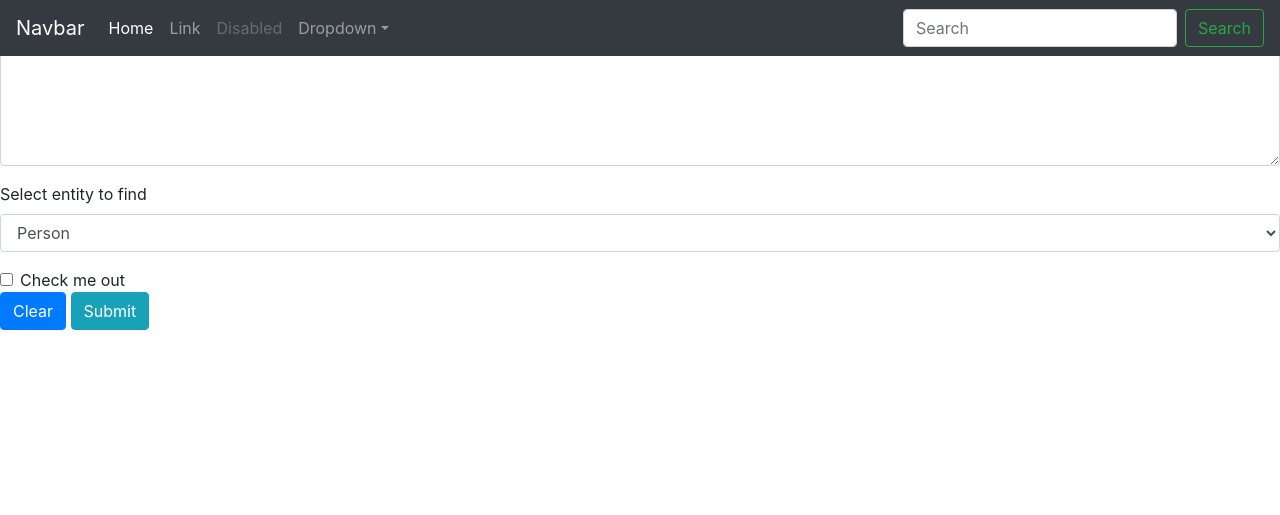
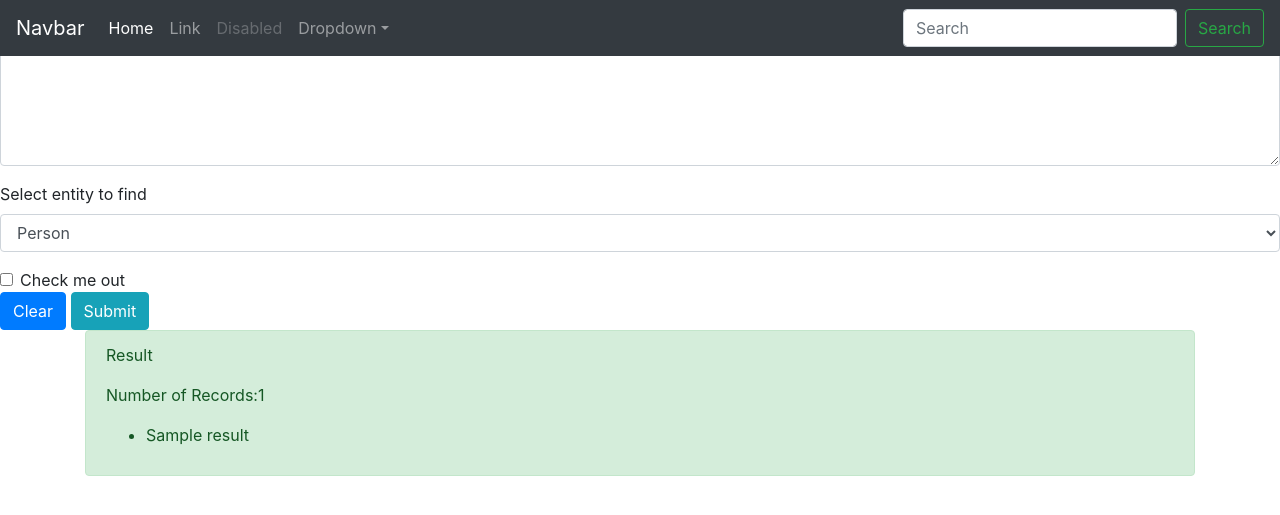
Before and after one commit to thepartisan101/NLP, a Python web app: template spacy-api/templates/index.html in a window 1280 px wide. Shown: the top 515 px of the page. Run offline with Jinja, Linux system fonts and the light colour scheme; the template is opened without the code that fills it: most values are stand-ins (such as "Sample title", 1, 10 or a date in 2020); some libraries are stand-ins or nearby versions.

Commit message:
Add field for results, fixed spaces

```diff
--- a/spacy-api/templates/index.html
+++ b/spacy-api/templates/index.html
@@ -2,11 +2,13 @@
 <html lang="en">
 <head>
     <meta charset="UTF-8">
+    <meta http-equiv="X-UA-Compatible" content="ie=edge">
+    <title>Named Entity Extractor</title>
     <meta name="viewport" content="width=device-width, initial-scale=1.0">
-    <meta http-equiv="X-UA-Compatible" content="ie=edge">
-    <title>Document</title>
+    <link rel="stylesheet" type="text/css" media="screen" href="main.css" />
     <link rel="stylesheet" href="https://stackpath.bootstrapcdn.com/bootstrap/4.1.3/css/bootstrap.min.css" integrity="sha384-MCw98/SFnGE8fJT3GXwEOngsV7Zt27NXFoaoApmYm81iuXoPkFOJwJ8ERdknLPMO" crossorigin="anonymous">
-
+    <link rel="stylesheet" href="https://stackpath.bootstrapcdn.com/font-awesome/4.7.0/css/font-awesome.min.css">
+    <script src="main.js"></script>
 </head>
 <body>
     <nav class="navbar navbar-expand-md navbar-dark fixed-top bg-dark">
@@ -62,6 +64,16 @@
             <button type="button" class="btn btn-primary">Clear</button>
             <button type="submit" class="btn btn-info">Submit</button>
             </form>
+
+        <div class="container">
+            <div class="alert alert-success" role="alert">
+            <p class="alert-heading">Result</p>
+            <p>Number of Records:{{num_of_results}}</p>
+            <ul>{% for i in results %}
+                <li>{{i}}</li>
+                {%endfor %}
+            </ul>
+            </div>
     <script src="https://code.jquery.com/jquery-3.3.1.slim.min.js" integrity="sha384-q8i/X+965DzO0rT7abK41JStQIAqVgRVzpbzo5smXKp4YfRvH+8abtTE1Pi6jizo" crossorigin="anonymous"></script>
     <script src="https://cdnjs.cloudflare.com/ajax/libs/popper.js/1.14.3/umd/popper.min.js" integrity="sha384-ZMP7rVo3mIykV+2+9J3UJ46jBk0WLaUAdn689aCwoqbBJiSnjAK/l8WvCWPIPm49" crossorigin="anonymous"></script>
     <script src="https://stackpath.bootstrapcdn.com/bootstrap/4.1.3/js/bootstrap.min.js" integrity="sha384-ChfqqxuZUCnJSK3+MXmPNIyE6ZbWh2IMqE241rYiqJxyMiZ6OW/JmZQ5stwEULTy" crossorigin="anonymous"></script>
```
Lines whose indentation alone changed are shown as unchanged.
